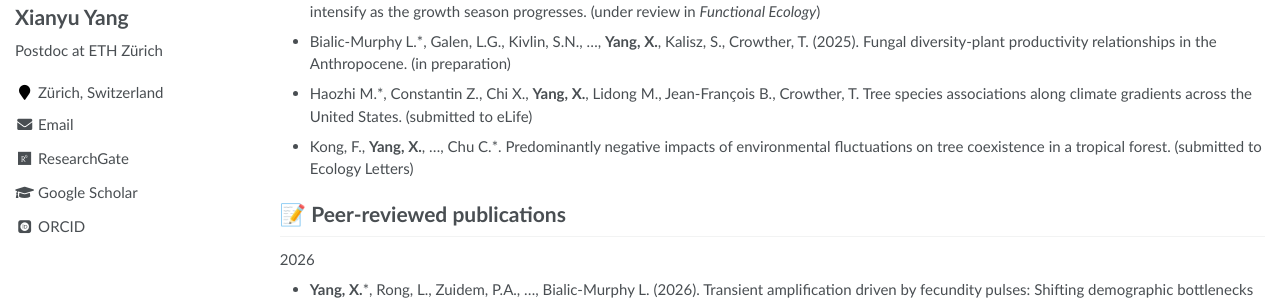
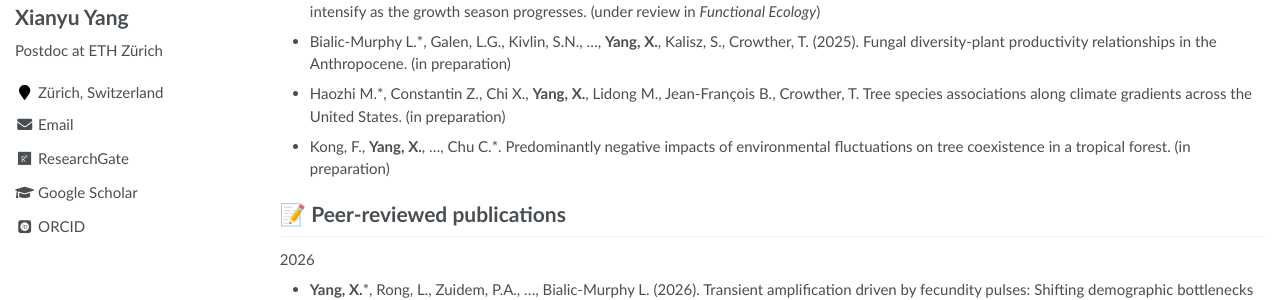
Before and after one commit to Xianyu-Yang/xianyu-yang.github.io, a Jekyll site: the page built from _pages/publications.md, in a window 1280 px wide and 900 px high. Shown: the part 272-572 px from the top of the window. Built offline with Jekyll 4.4.1, drawn with Linux system fonts in a browser that asks for light colours; some web fonts are replaced.

Commit message:
Update publications.md

```diff
--- a/_pages/publications.md
+++ b/_pages/publications.md
@@ -16,9 +16,9 @@ author_profile: true
 
 -	Bialic-Murphy L.\*, Galen, L.G., Kivlin, S.N., ..., **Yang, X.**, Kalisz, S., Crowther, T. (2025). Fungal diversity-plant productivity relationships in the Anthropocene. (in preparation)
 
--	Haozhi M.\*, Constantin Z., Chi X., **Yang, X.**, Lidong M., Jean-François B., Crowther, T. Tree species associations along climate gradients across the United States. (submitted to eLife)
+-	Haozhi M.\*, Constantin Z., Chi X., **Yang, X.**, Lidong M., Jean-François B., Crowther, T. Tree species associations along climate gradients across the United States. (in preparation)
 
-- Kong, F.,  **Yang, X.**, ..., Chu C.\*. Predominantly negative impacts of environmental fluctuations on tree coexistence in a tropical forest. (submitted to Ecology Letters)
+- Kong, F.,  **Yang, X.**, ..., Chu C.\*. Predominantly negative impacts of environmental fluctuations on tree coexistence in a tropical forest. (in preparation)
 
 # 📝 Peer-reviewed publications
 
```
